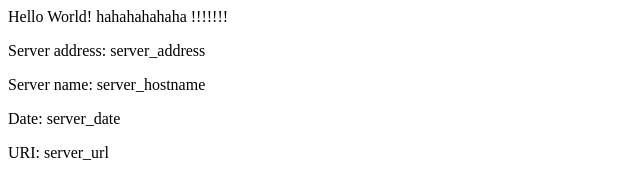
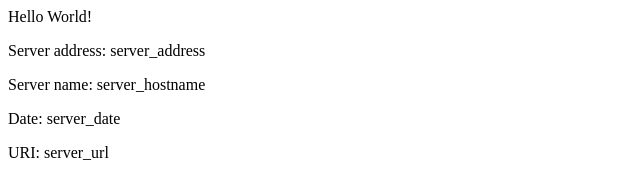
Before and after one commit to luckyzachary/eks-example, a plain HTML site: page src/index.html in a window 1280 px wide. Shown: the whole page, without its empty margins (0-640 px from the left). Drawn offline with Linux system fonts and the light colour scheme.

Commit message:
Revert "v2 Updating home page"
This reverts commit 9cd01934fe26d4d1d39aa003f393c1f86014a6ec.

```diff
--- a/src/index.html
+++ b/src/index.html
@@ -2,7 +2,7 @@
 <title>Hello World</title>
 </head>
 <div class="info">
-<h>Hello World! hahahahahaha !!!!!!! </h>
+<h>Hello World!</h>
 <p><span>Server&nbsp;address:</span> <span>server_address</span></p>
 <p><span>Server&nbsp;name:</span> <span>server_hostname</span></p>
 <p class="smaller"><span>Date:</span> <span>server_date</span></p>
```
